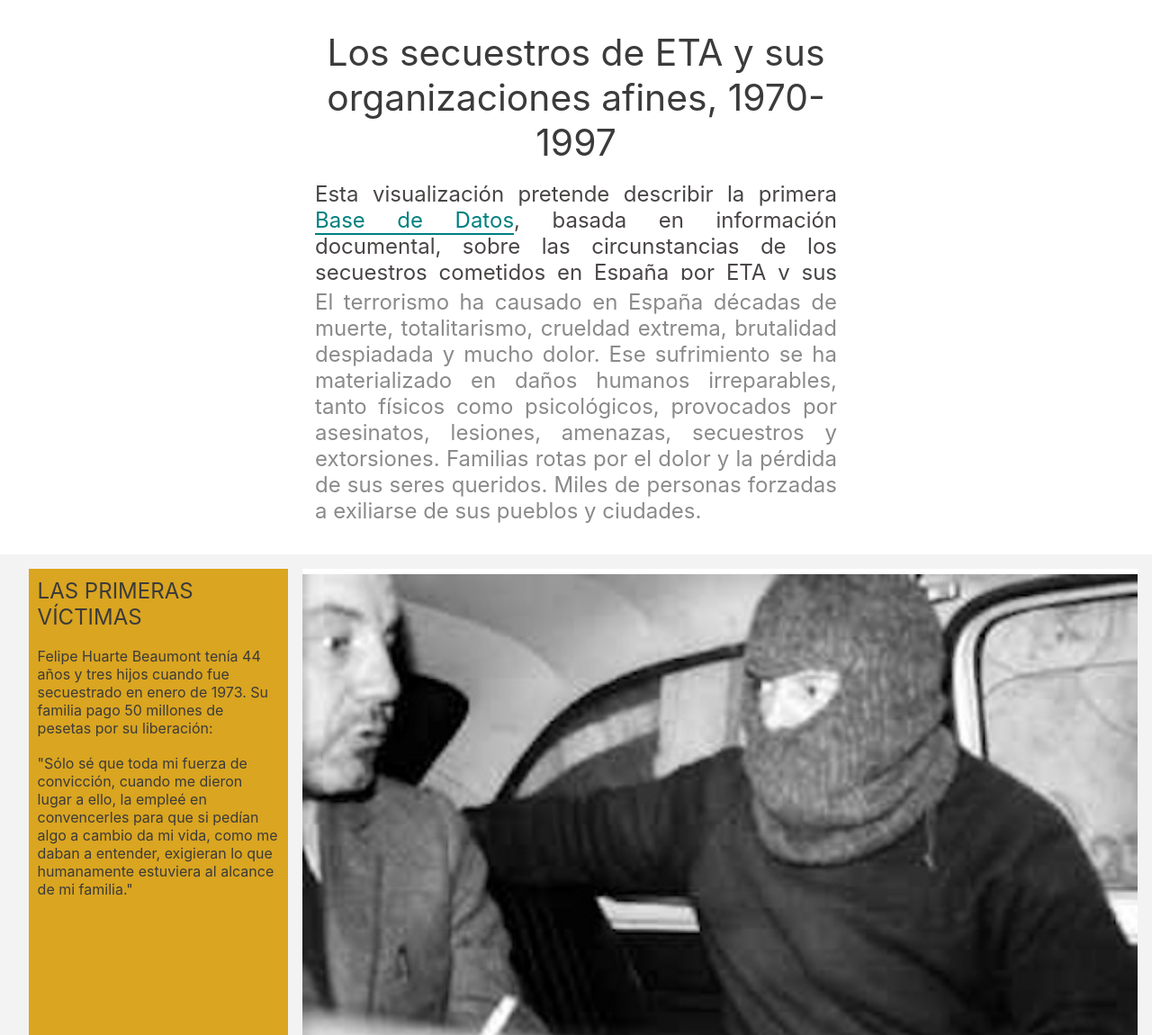
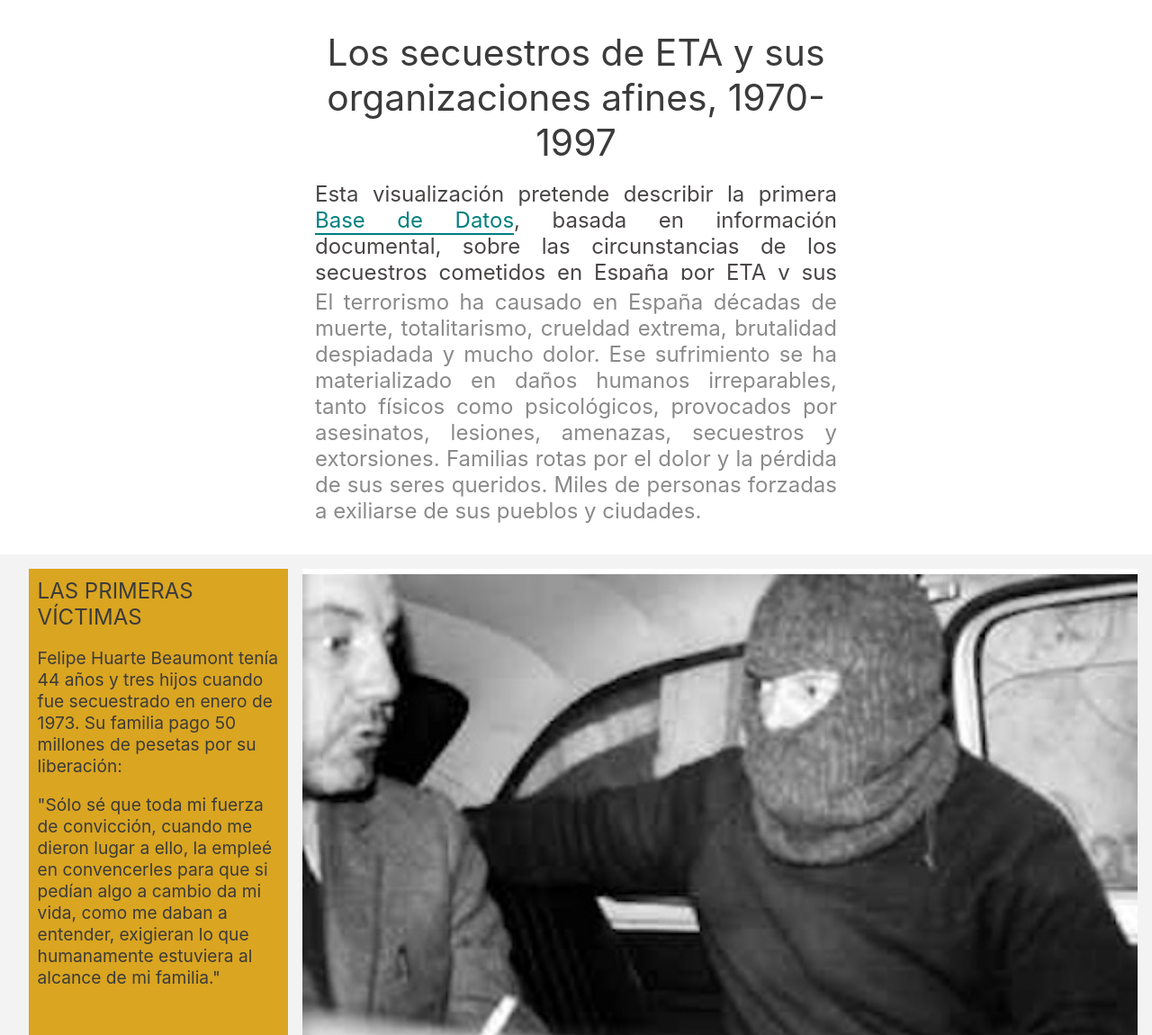
Before and after one commit to fghelaz/M2859-Visualizacion-de-datos-PEC3, a plain HTML site: page index.html in a window 1280 px wide. Shown: the top 1150 px of the page at 90% size. Drawn offline with nearby package versions, Linux system fonts and the light colour scheme.

Commit message:
Update style.css

```diff
--- a/style.css
+++ b/style.css
@@ -175,7 +175,7 @@ nav {
 
 .lateral {
 
-  font-size: 1rem; /* Tamaño de letra pequeño */
+  font-size: 1.2rem; /* Tamaño de letra pequeño */
 }
 
 .li{
```
